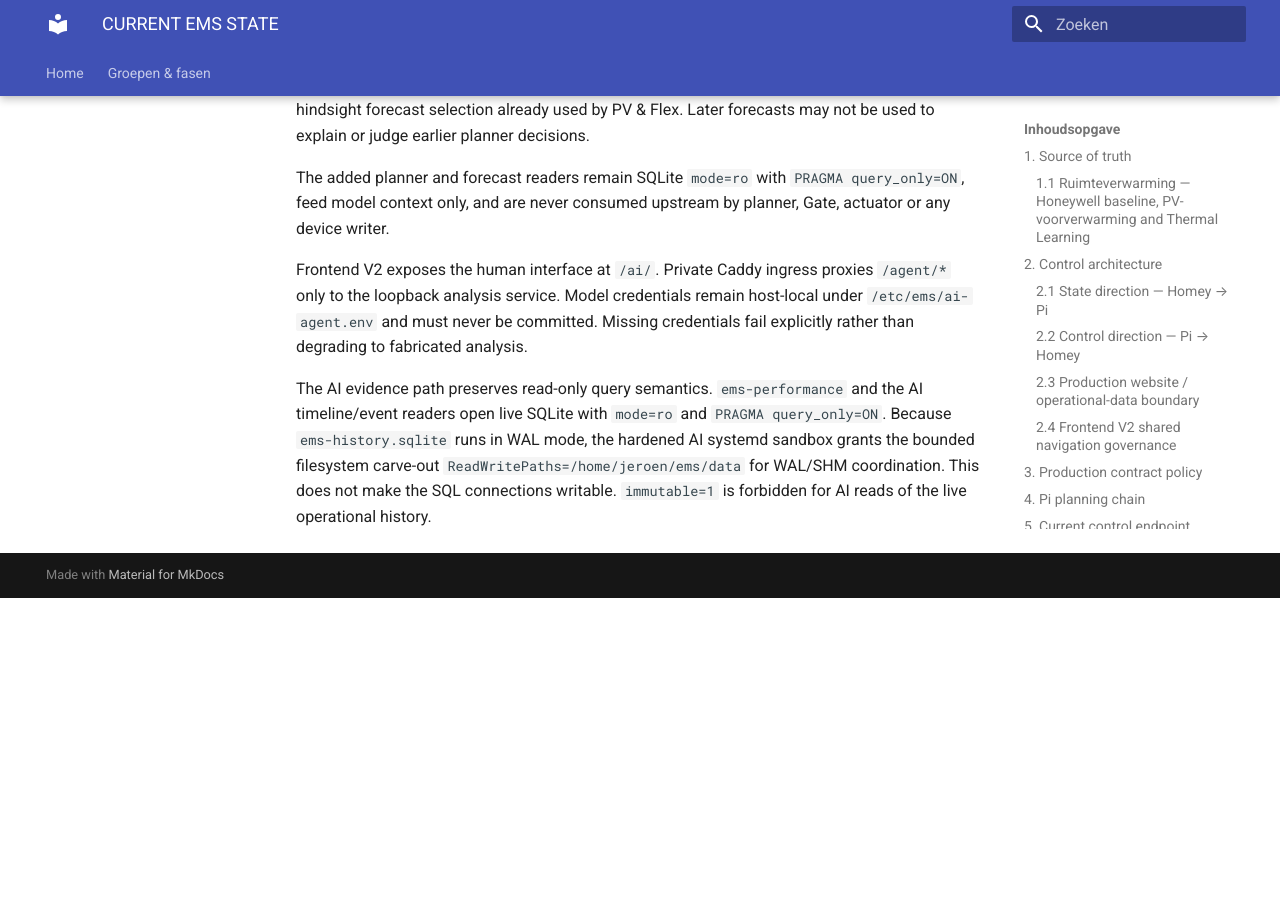
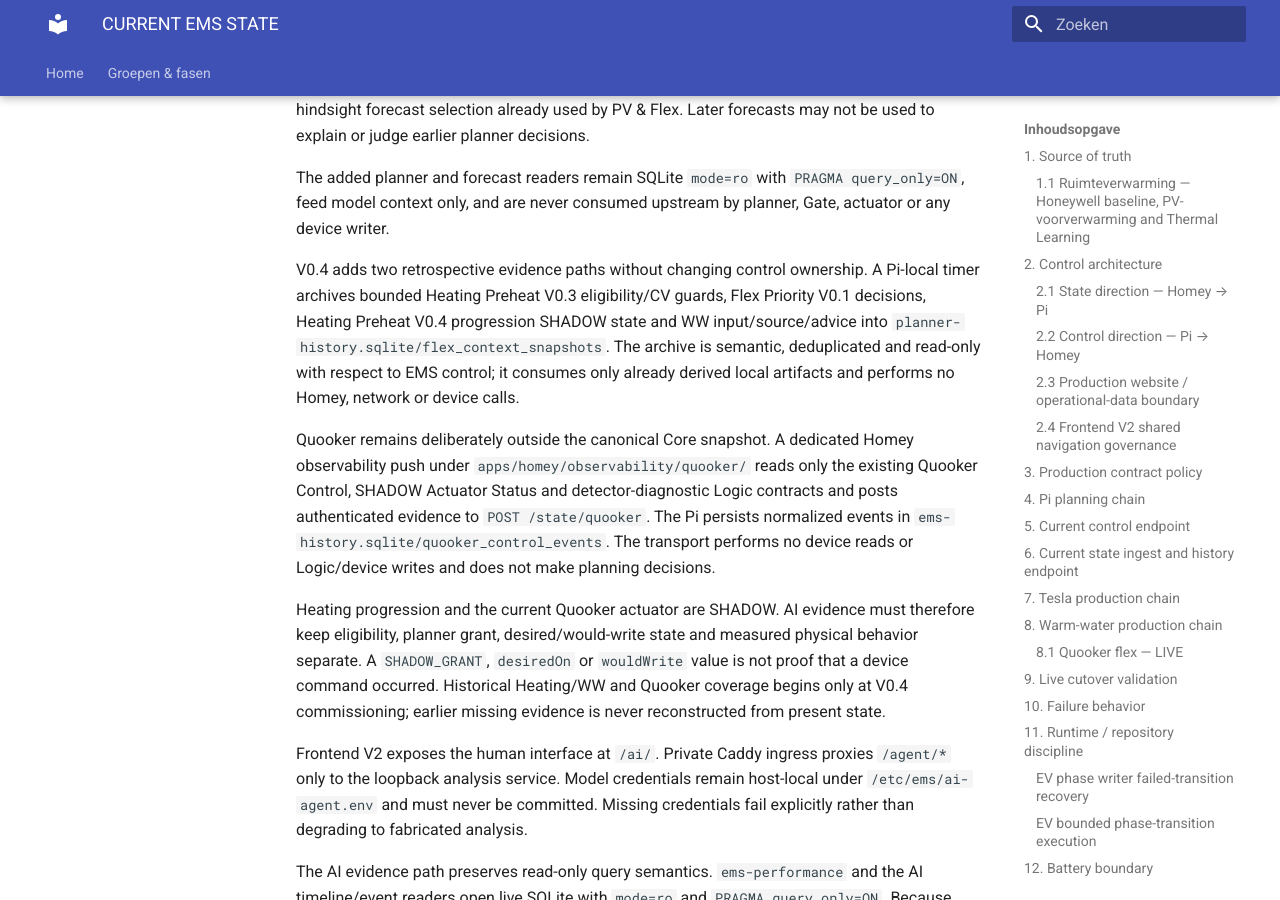
Before and after one commit to OnsKasteeltje/homey-energy-manual, an MkDocs documentation site: the page built from docs/architecture/CURRENT-EMS-STATE.md, in a window 1280 px wide and 900 px high, scrolled down 24078 px. Built offline with MkDocs 1.6.1 and Material for MkDocs 9.7.7, drawn with Linux system fonts in a browser that asks for light colours; before the commit the page ends 24676 px from its top, so only the background shows below that; some of the changed text lies outside the part shown.

Commit message:
docs(ai): record v0.4 flex evidence boundary

```diff
--- a/docs/architecture/CURRENT-EMS-STATE.md
+++ b/docs/architecture/CURRENT-EMS-STATE.md
@@ -391,7 +391,7 @@ The 2026-09-27 opportunity-only EV cutover exposed a stale/invalid Easee access
 EV writer v0.4.5 makes that boundary explicit. Cloud HTTP failures are operation-qualified (`EASEE_REFRESH_HTTP_*`, `EASEE_PHASE_COMMAND_HTTP_*`, `EASEE_PHASE_COMMAND_RETRY_HTTP_*`, and equivalent observation codes). A recoverable first phase-command HTTP 401 remains silent if the single refresh + retry succeeds. Terminal authentication failures such as refresh 400/401/403, missing/invalid token pair, primary phase 403, or a 401/403 on the post-refresh retry remain fail-closed and additionally emit one deduplicated operational alert for the active incident. Alert delivery is best-effort: push to the Homey Owner is preferred; if push cannot be delivered, a Homey Timeline notification is attempted. Alert delivery never changes Gate authority, never resumes charging, never bypasses `safeAbort`, and contains no token, user ID or other secret material. The remediation is re-running the private Pi commissioning bootstrap `services/pi/commissioning/bootstrap_easee_homey_tokens.py`.
 
 
-## Read-only AI analysis layer — V0.3
+## Read-only AI analysis layer — V0.4
 
 The Pi exposes an optional read-only EMS AI analysis service for human-facing
 diagnosis through Frontend V2. Canonical source is
@@ -469,6 +469,29 @@ The added planner and forecast readers remain SQLite `mode=ro` with
 `PRAGMA query_only=ON`, feed model context only, and are never consumed
 upstream by planner, Gate, actuator or any device writer.
 
+V0.4 adds two retrospective evidence paths without changing control ownership.
+A Pi-local timer archives bounded Heating Preheat V0.3 eligibility/CV guards,
+Flex Priority V0.1 decisions, Heating Preheat V0.4 progression SHADOW state and
+WW input/source/advice into
+`planner-history.sqlite/flex_context_snapshots`. The archive is semantic,
+deduplicated and read-only with respect to EMS control; it consumes only already
+derived local artifacts and performs no Homey, network or device calls.
+
+Quooker remains deliberately outside the canonical Core snapshot. A dedicated
+Homey observability push under `apps/homey/observability/quooker/` reads only
+the existing Quooker Control, SHADOW Actuator Status and detector-diagnostic
+Logic contracts and posts authenticated evidence to `POST /state/quooker`.
+The Pi persists normalized events in
+`ems-history.sqlite/quooker_control_events`. The transport performs no device
+reads or Logic/device writes and does not make planning decisions.
+
+Heating progression and the current Quooker actuator are SHADOW. AI evidence
+must therefore keep eligibility, planner grant, desired/would-write state and
+measured physical behavior separate. A `SHADOW_GRANT`, `desiredOn` or
+`wouldWrite` value is not proof that a device command occurred. Historical
+Heating/WW and Quooker coverage begins only at V0.4 commissioning; earlier
+missing evidence is never reconstructed from present state.
+
 Frontend V2 exposes the human interface at `/ai/`. Private Caddy ingress
 proxies `/agent/*` only to the loopback analysis service. Model credentials
 remain host-local under `/etc/ems/ai-agent.env` and must never be committed.
```
